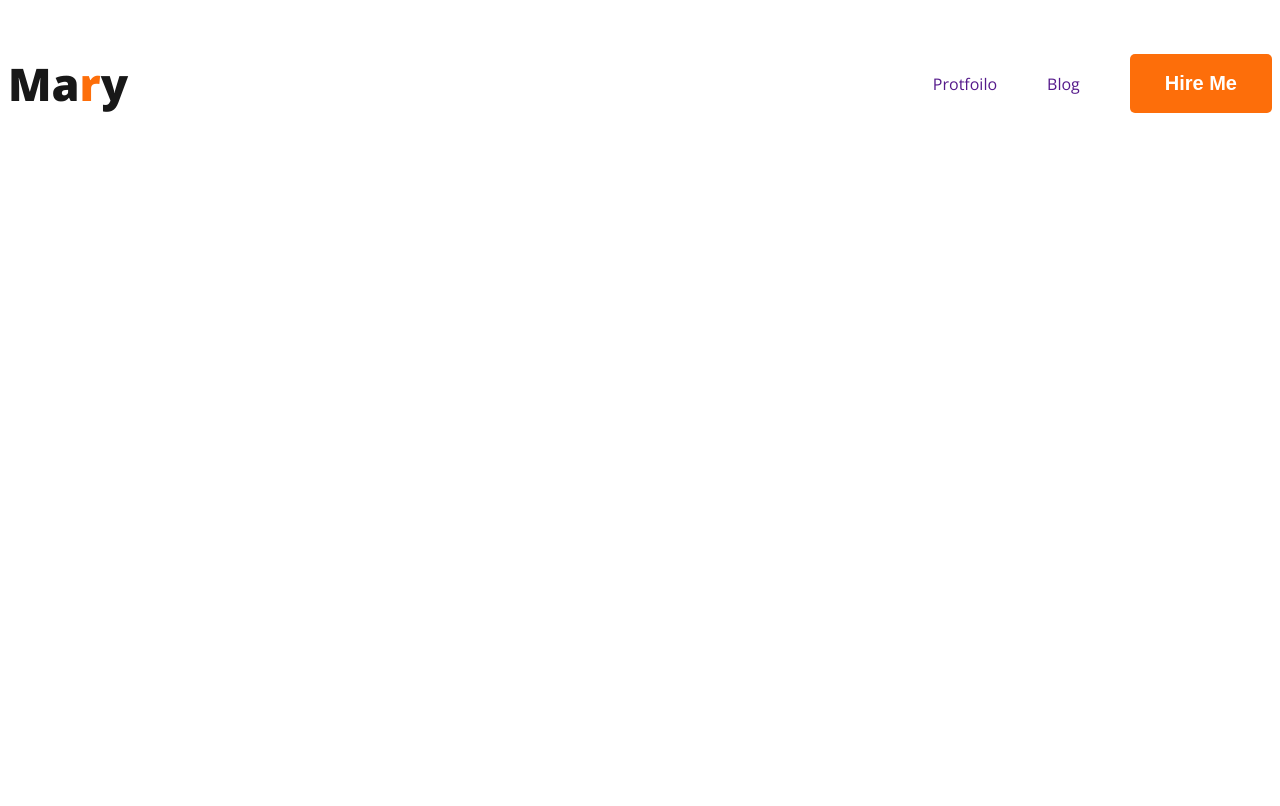
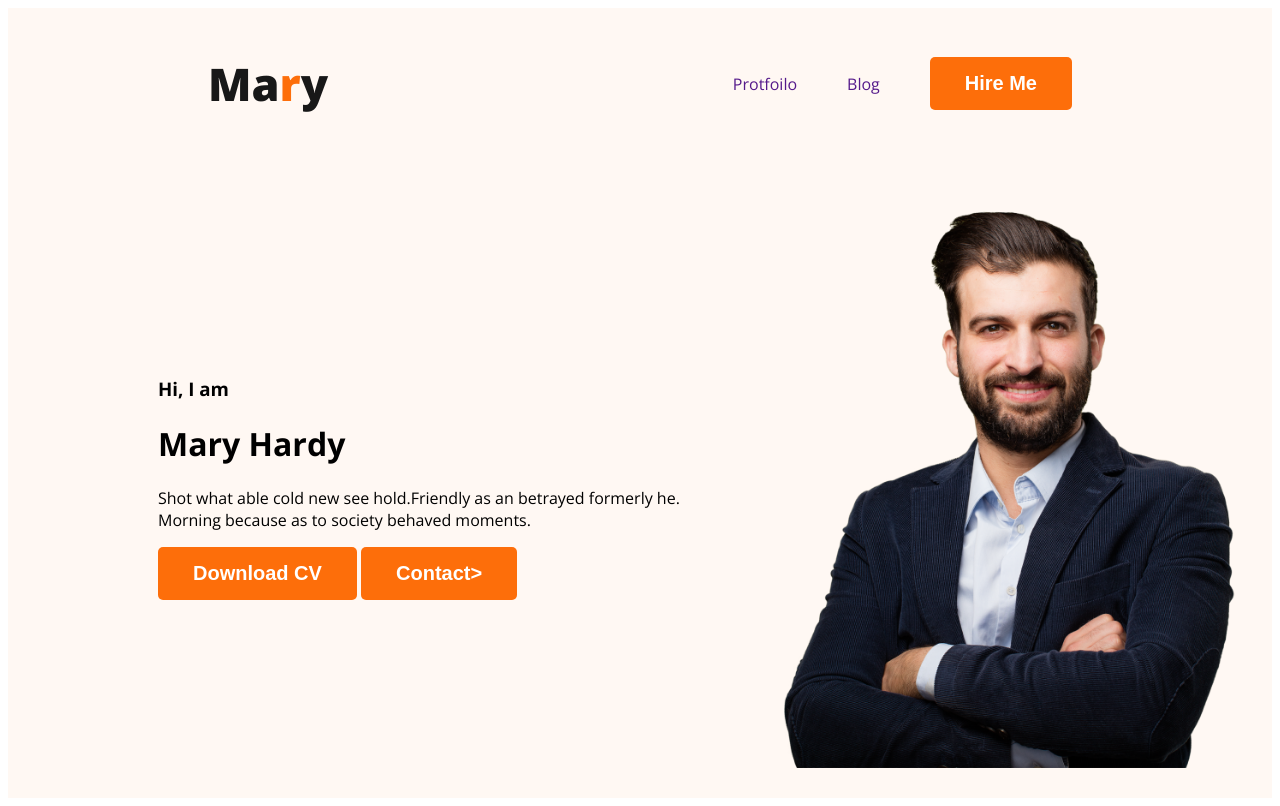
Before and after one commit to Rabbi1089/web-devloper, a plain HTML site: page index.html in a window 1280 px wide. Drawn offline with nearby package versions, Linux system fonts and the light colour scheme.

Commit message:
first commit

```diff
--- a/index.html
+++ b/index.html
@@ -10,7 +10,7 @@
     <link rel="stylesheet" href="styles/protfoilo.css">
 </head>
 <body>
-    <header>
+    <header class="header">
         <nav>
             <h3 class="nav-title">
                 Ma<span class="text-primary">r</span>y
@@ -20,10 +20,18 @@
                 <li><a href="">Blog</a></li>
                 <li><a href=""><button class="btn-primary">Hire Me</button></a></li>
             </ul>
-
         </nav>
 
-
+        <div class="banner">
+            <div class="banner-content">
+                <h3 class="banner-gretting">Hi, I  am</h3>
+                <h1 class="banner-title">Mary Hardy</h1>
+                <p>Shot what able cold new see hold.Friendly as an betrayed formerly he. Morning because as to society behaved moments.</p>
+                <button class="btn-primary">Download CV</button>
+                <button class="btn-primary">Contact></button>
+            </div>
+            <img class="profile-pic"  src="images/hardy.png" alt="">
+        </div>
     </header>
     <main></main>
     <footer></footer>
--- a/styles/protfoilo.css
+++ b/styles/protfoilo.css
@@ -7,6 +7,7 @@ nav {
     display: flex;
     justify-content: space-between;
     align-items: center;
+    margin: 0px 200px;
 }
 
 .nav-title{
@@ -26,7 +27,7 @@ border: 0;
 color: var(--White-Color, #FFF);
 font-size: 20px;
 font-weight: 700;
-padding: 18px 35px;
+padding: 15px 35px;
 
 }
 
@@ -44,3 +45,18 @@ nav li{
 nav a {
     text-decoration: none;
 }
+
+.header{
+    background-color: #FFF8F3;
+}
+
+.banner{
+    padding: 30px 30px 30px 150px;
+    display: flex;
+    align-items: center;
+
+}
+
+.banner .profile-pic {
+    width: 500px;
+}
```
